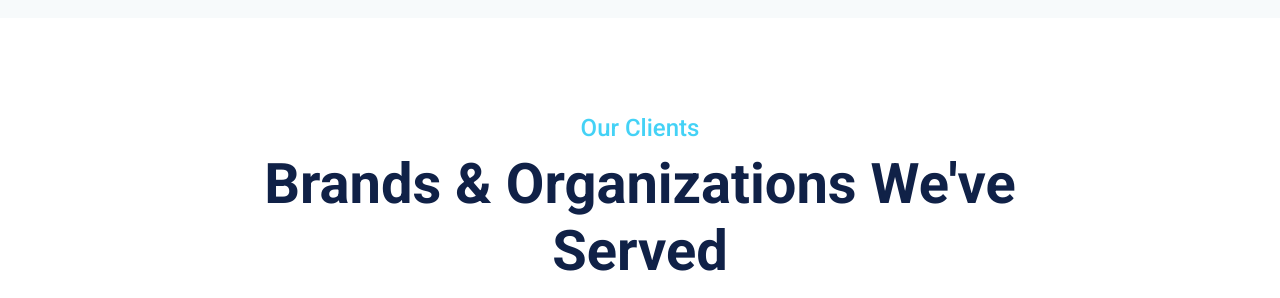
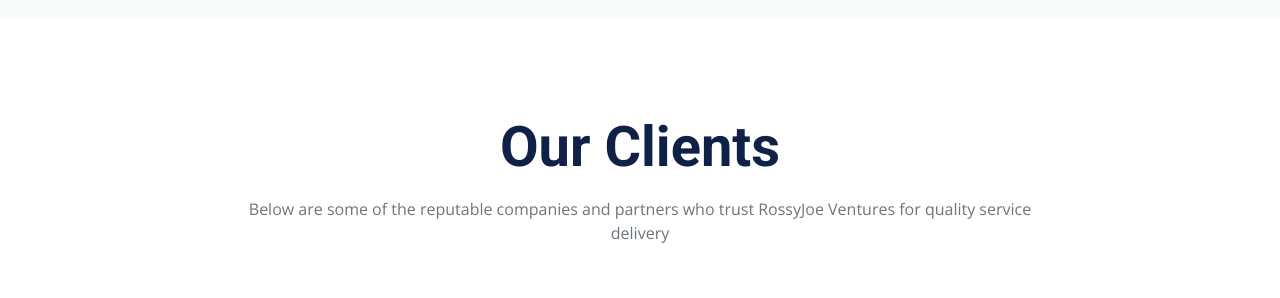
Before and after one commit to hubprism/Rossyjoe, a plain HTML site: page about.html in a window 1280 px wide. Shown: the part 1630-1928 px from the top of the page. Drawn offline with nearby package versions, Linux system fonts and the light colour scheme.

Commit message:
our team replaced with our clients

```diff
--- a/about.html
+++ b/about.html
@@ -238,8 +238,7 @@
         <div class="container-fluid clients py-5">
 <div class="container py-5">
 <div class="text-center mx-auto pb-5 wow fadeInUp" data-wow-delay="0.1s" style="max-width: 800px;">
-<h4 class="text-primary">Our Clients</h4>
-<h1 class="display-4">Brands & Organizations We've Served</h1>
+<h1 class="display-4">Our Clients</h1>
 <p class="text-muted mt-3">Below are some of the reputable companies and partners who trust RossyJoe Ventures for quality service delivery</p>
 </div>
 
```
